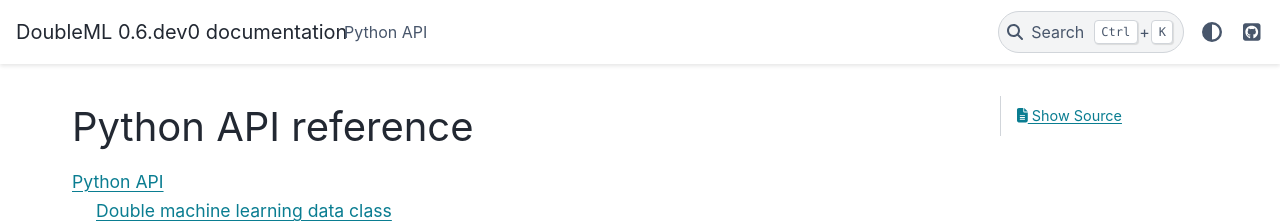
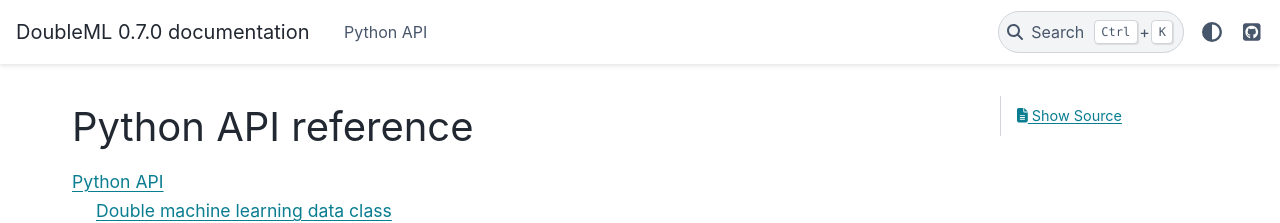
Before and after one commit to DoubleML/doubleml-for-py, a Sphinx documentation site: the page built from doc/index.rst, in a window 1280 px wide. Shown: the top 223 px of the page. Built offline with Sphinx 7.4.7 and the PyData theme 0.15.4, drawn with Linux system fonts in a browser that asks for light colours.

Commit message:
Update conf.py release number to 0.7.0

```diff
--- a/doc/conf.py
+++ b/doc/conf.py
@@ -22,7 +22,7 @@
 author = 'Bach, P., Chernozhukov, V., Kurz, M. S., and Spindler, M.'
 
 # The full version, including alpha/beta/rc tags
-release = '0.6.dev0'
+release = '0.7.0'
 
 
 # -- General configuration ---------------------------------------------------
```
